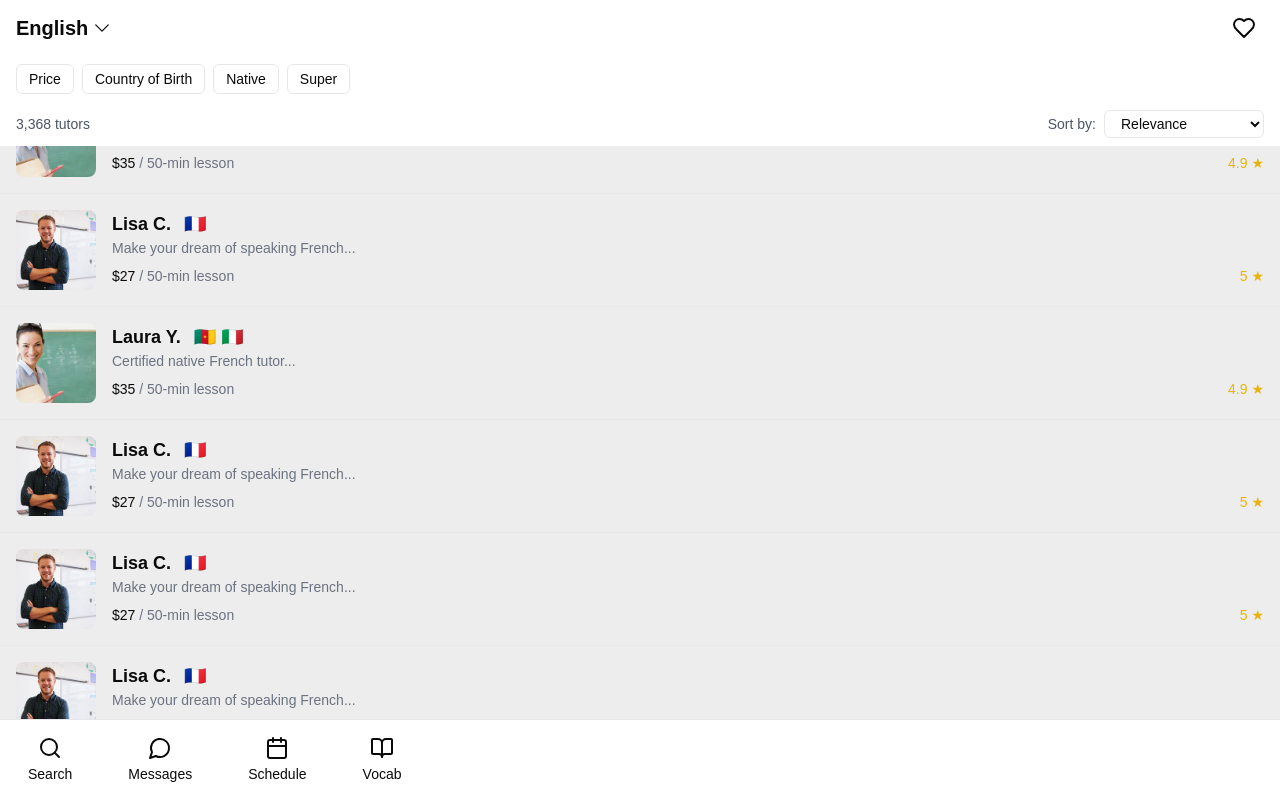
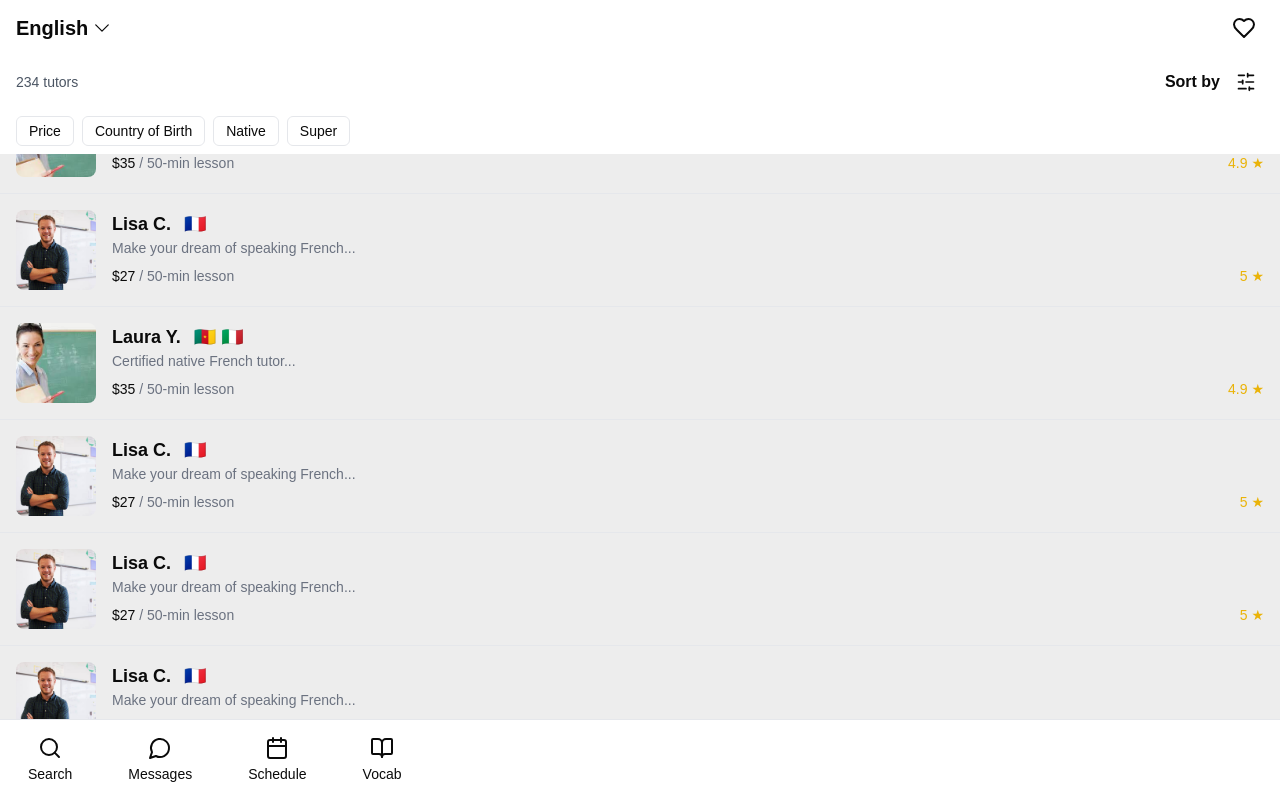
Before and after one commit to fatjan/tutorly, a Next.js app: page /en in a window 1280 px wide. Built offline with nearby package versions, Linux system fonts and the light colour scheme.

Commit message:
adjust sort by using bottom sheet modal

```diff
--- a/app/[locale]/page.js
+++ b/app/[locale]/page.js
@@ -1,6 +1,6 @@
-import Filters from '../../components/Filters';
-import TutorCard from '../../components/TutorCard';
-import BottomNavBar from '../../components/BottomNavBar';
+import Filters from '@/components/Filters';
+import TutorCard from '@/components/TutorCard';
+import BottomNavBar from '@/components/BottomNavBar';
 
 export default function Home() {
     const tutors = [
--- a/components/Filters.js
+++ b/components/Filters.js
@@ -2,10 +2,13 @@
 
 import { useTranslations } from 'next-intl';
 import { useScrollDirection } from '@/hooks/useScrollDirection';
+import { useState } from 'react';
+import { SlidersHorizontal } from 'lucide-react';
 
 export default function Filters() {
-  const t = useTranslations('filters');
+  const t = useTranslations();
   const scrollDirection = useScrollDirection();
+  const [isOpen, setIsOpen] = useState(false);
 
   const filterButtons = [
     'price',
@@ -15,9 +18,11 @@ export default function Filters() {
   ];
 
   const sortOptions = [
-    'Relevance',
+    'Most Popular',
     'Price: Low to High',
-    'Price: High to Low'
+    'Price: High to Low',
+    'Top Rated',
+    'Most Experienced'
   ];
 
   return (
@@ -28,29 +33,57 @@ export default function Filters() {
         <section className={`flex flex-col gap-4 py-2 fixed bg-white z-10 w-full left-0 px-4 transition-all duration-300 ${
           scrollDirection === 'down' ? 'top-0' : 'top-14'
         }`}>
+          <div className="flex justify-between items-center">
+            <span className="text-sm text-gray-600">234 tutors</span>
+            <div className="flex items-center gap-2">
+              <h2 className="font-semibold">Sort by</h2>
+              <button
+                onClick={() => setIsOpen(true)}
+                className="p-2"
+              >
+                <SlidersHorizontal className="h-5 w-5" />
+              </button>
+            </div>
+          </div>
           <div className="flex gap-2 overflow-x-auto max-w-full">
             {filterButtons.map((filter) => (
               <button
                 key={filter}
                 className="px-3 py-1 text-sm bg-white border border-gray-200 rounded-md whitespace-nowrap"
               >
-                {t(filter)}
+                {t(`filters.${filter}`)}
               </button>
             ))}
           </div>
+        </section>
 
-          <div className="flex justify-between items-center">
-            <span className="text-sm text-gray-600">3,368 tutors</span>
-            <div className="flex items-center gap-2">
-              <span className="text-sm text-gray-600">Sort by:</span>
-              <select className="px-3 py-1 text-sm bg-white border border-gray-200 rounded-md">
+        {/* Bottom Sheet Modal */}
+        {isOpen && (
+          <>
+            <div
+              className="fixed inset-0 bg-black bg-opacity-25 z-50"
+              onClick={() => setIsOpen(false)}
+            />
+            <div className="fixed bottom-0 left-0 right-0 bg-white rounded-t-2xl p-4 z-50 transition-transform duration-300">
+              <div className="w-12 h-1 bg-gray-300 rounded-full mx-auto mb-4" />
+              <h3 className="text-lg font-semibold mb-4">Sort by</h3>
+              <div className="space-y-4">
                 {sortOptions.map((option) => (
-                  <option key={option}>{option}</option>
+                  <button
+                    key={option}
+                    className="w-full text-left py-2 hover:bg-gray-50"
+                    onClick={() => {
+                      // Handle sort option selection here
+                      setIsOpen(false);
+                    }}
+                  >
+                    {option}
+                  </button>
                 ))}
-              </select>
+              </div>
             </div>
-          </div>
-        </section>
+          </>
+        )}
       </div>
     </div>
   );
--- /dev/null
+++ b/components/SortButton.js
@@ -0,0 +1,54 @@
+'use client';
+
+import { SlidersHorizontal } from 'lucide-react';
+import { useState } from 'react';
+
+export default function SortButton() {
+  const [isOpen, setIsOpen] = useState(false);
+
+  const sortOptions = [
+    'Most Popular',
+    'Price: Low to High',
+    'Price: High to Low',
+    'Top Rated',
+    'Most Experienced'
+  ];
+
+  return (
+    <>
+      <button
+        onClick={() => setIsOpen(true)}
+        className="fixed bottom-20 right-4 p-3 bg-white rounded-full shadow-lg z-50"
+      >
+        <SlidersHorizontal className="h-6 w-6" />
+      </button>
+
+      {isOpen && (
+        <>
+          <div
+            className="fixed inset-0 bg-black bg-opacity-25 z-50"
+            onClick={() => setIsOpen(false)}
+          />
+          <div className="fixed bottom-0 left-0 right-0 bg-white rounded-t-2xl p-4 z-50 transition-transform duration-300">
+            <div className="w-12 h-1 bg-gray-300 rounded-full mx-auto mb-4" />
+            <h3 className="text-lg font-semibold mb-4">Sort by</h3>
+            <div className="space-y-4">
+              {sortOptions.map((option) => (
+                <button
+                  key={option}
+                  className="w-full text-left py-2 hover:bg-gray-50"
+                  onClick={() => {
+                    // Handle sort option selection here
+                    setIsOpen(false);
+                  }}
+                >
+                  {option}
+                </button>
+              ))}
+            </div>
+          </div>
+        </>
+      )}
+    </>
+  );
+}
--- a/hooks/useScrollDirection.js
+++ b/hooks/useScrollDirection.js
@@ -7,27 +7,20 @@ export function useScrollDirection() {
 
   useEffect(() => {
     let lastScrollY = window.scrollY;
-    console.log('Initial scroll position:', lastScrollY);
 
     const updateScrollDirection = () => {
       const currentScrollY = window.scrollY;
-      console.log('Current scroll:', currentScrollY, 'Last scroll:', lastScrollY);
 
       if (currentScrollY > lastScrollY) {
-        console.log('Setting direction to down');
         setScrollDirection('down');
       } else if (currentScrollY < lastScrollY) {
-        console.log('Setting direction to up');
         setScrollDirection('up');
       }
 
       lastScrollY = currentScrollY;
     };
 
-    const onScroll = () => {
-      console.log('Scroll event fired');
-      window.requestAnimationFrame(updateScrollDirection);
-    };
+    const onScroll = () => window.requestAnimationFrame(updateScrollDirection);
 
     window.addEventListener('scroll', onScroll);
     return () => window.removeEventListener('scroll', onScroll);
--- a/messages/en.json
+++ b/messages/en.json
@@ -5,5 +5,7 @@
     "countryOfBirth": "Country of Birth",
     "native": "Native",
     "super": "Super"
-  }
+  },
+  "tutors": "tutors",
+  "sortBy": "Sort by"
 }
```
